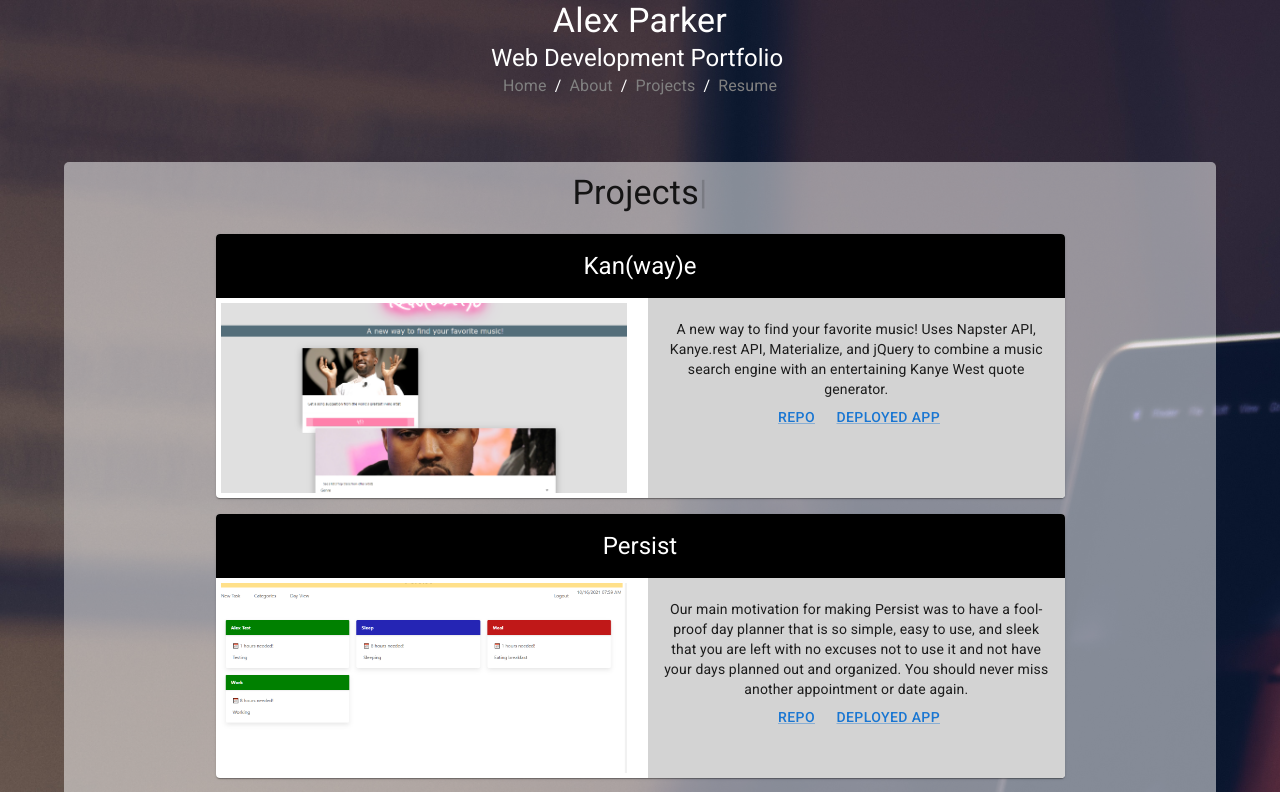
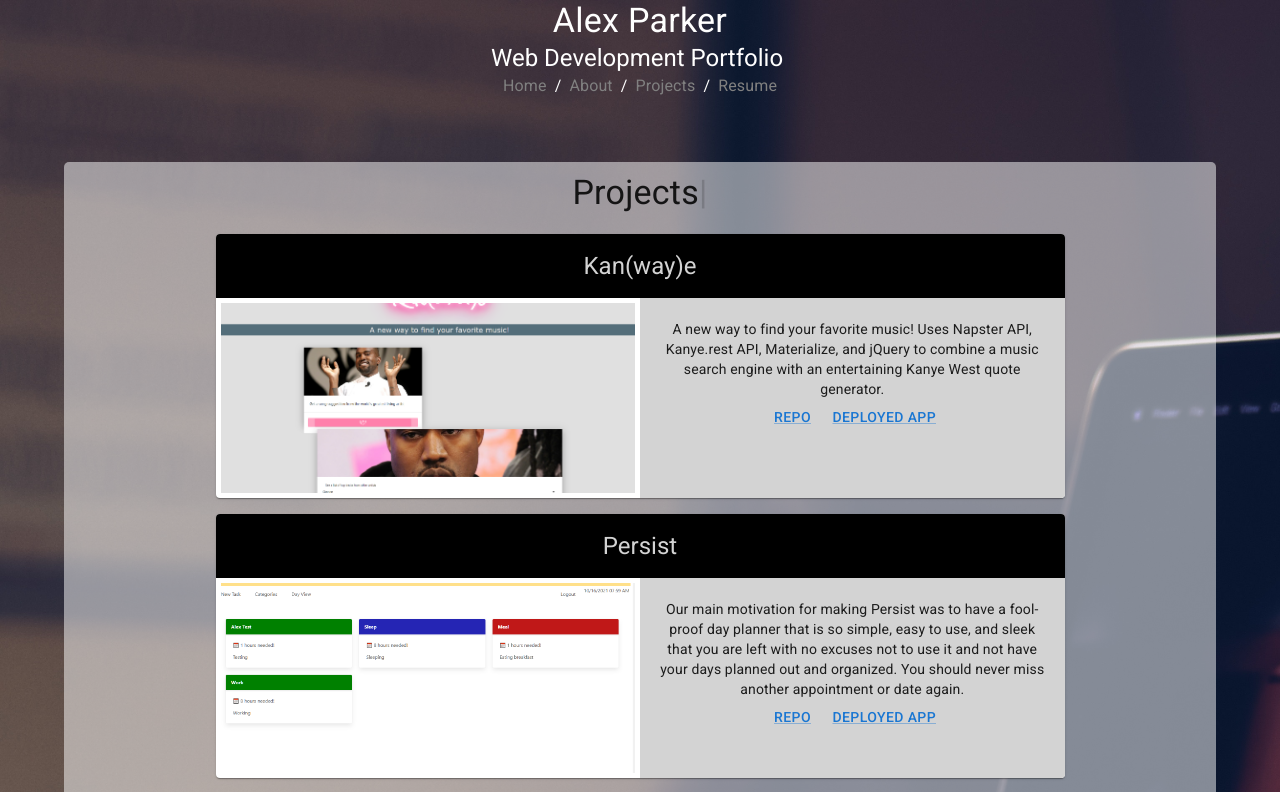
Before and after one commit to AlexParker82/Portfolio, a React (Create React App) app: page /Projects in a window 1280 px wide. Shown: the top 792 px of the page. Built offline with nearby package versions, Linux system fonts and the light colour scheme.

Commit message:
card styling

```diff
--- a/src/components/ProjectCards/ProjectCards.jsx
+++ b/src/components/ProjectCards/ProjectCards.jsx
@@ -7,9 +7,9 @@ const ProjectCard = (props) => {
             <CardHeader
                 title={props.title}
                 subheader={props.technologies}
-                sx={{ textAlign: "center", backgroundColor: "black", color: "white" }}
+                sx={{ textAlign: "center", backgroundColor: "black", color: "lightGray" }}
             />
-            <Grid container spacing={2}>
+            <Grid container spacing={0}>
                 <Grid item xs={12} md={6}>
                     <CardMedia
                         component="img"
```
